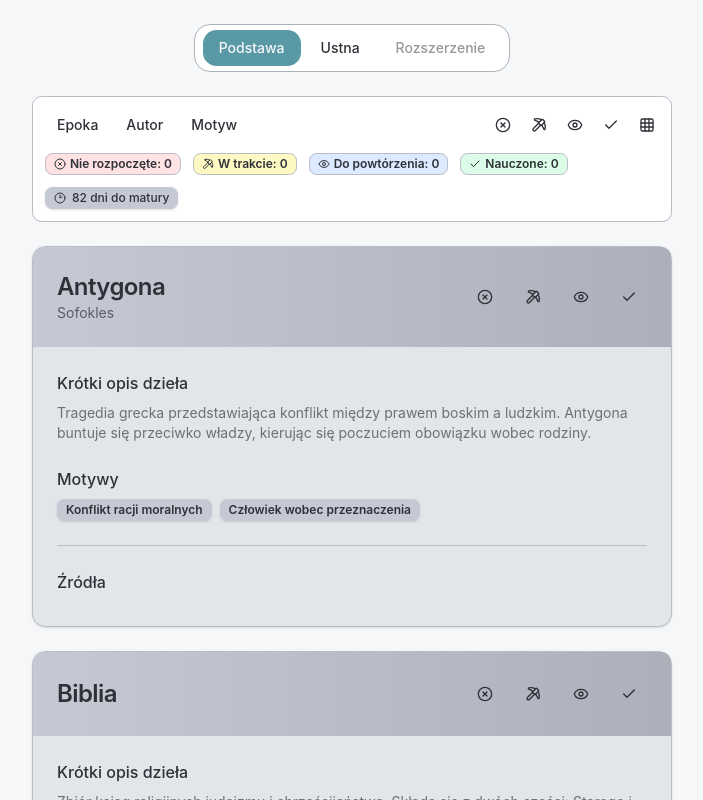
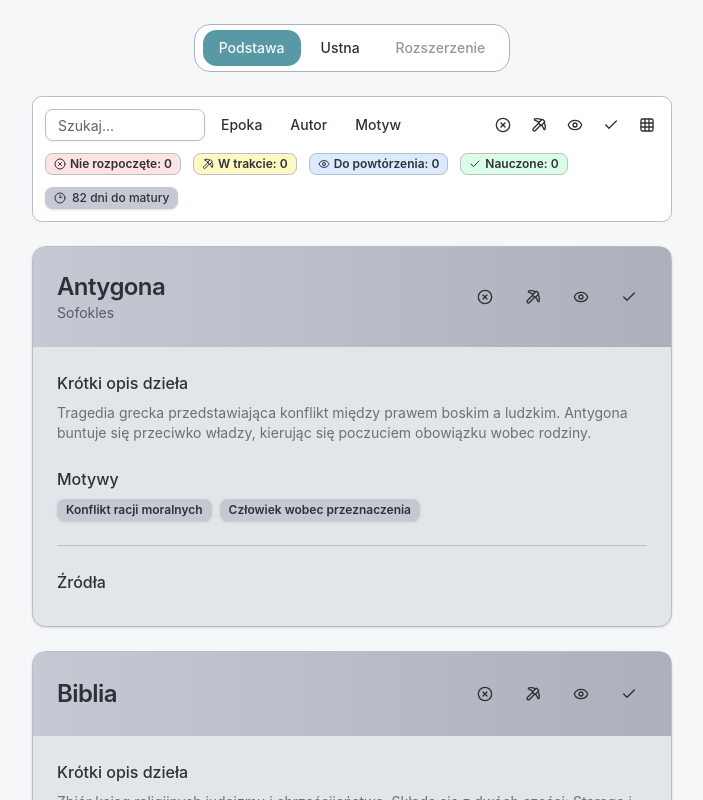
Before and after one commit to pawelz00/matura-check, a React (Vite) app: page / in a window 1280 px wide. Shown: the top 800 px of the page, without its empty margins (288-991 px from the left). Built offline with nearby package versions, Linux system fonts and the light colour scheme.

Commit message:
feat: empty state, search input

```diff
--- /dev/null
+++ b/src/components/empty-state.tsx
@@ -0,0 +1,47 @@
+import { FileQuestion, Filter } from "lucide-react";
+import { Card, CardContent } from "@/components/ui/card";
+import { Button } from "@/components/ui/button";
+import { useFiltersStore } from "@/store/useFiltersStore.ts";
+
+interface EmptyStateProps {
+  title?: string;
+  description?: string;
+  showResetButton?: boolean;
+}
+
+export default function EmptyState({
+  title = "Nie znaleziono",
+  description = "Spróbuj zmienić kryteria wyszukiwania lub filtry, aby zobaczyć więcej wyników.",
+  showResetButton = true,
+}: EmptyStateProps) {
+  const { setSearch, setStatus } = useFiltersStore();
+
+  return (
+    <Card className="w-full  mx-auto border-dashed bg-background/50">
+      <CardContent className="flex flex-col items-center justify-center py-12 text-center space-y-5">
+        <div className="rounded-full bg-muted p-4 w-16 h-16 flex items-center justify-center">
+          <FileQuestion className="h-8 w-8 text-muted-foreground" />
+        </div>
+
+        <div className="space-y-2 max-w-md">
+          <h3 className="text-lg font-medium">{title}</h3>
+          <p className="text-sm text-muted-foreground">{description}</p>
+        </div>
+
+        {showResetButton && (
+          <Button
+            variant="outline"
+            className="mt-4 flex items-center gap-2"
+            onClick={() => {
+              setSearch("");
+              setStatus(null);
+            }}
+          >
+            <Filter className="size-4" />
+            <span>Resetuj filtry</span>
+          </Button>
+        )}
+      </CardContent>
+    </Card>
+  );
+}
--- a/src/components/filters.tsx
+++ b/src/components/filters.tsx
@@ -10,13 +10,15 @@ import { cn } from "@/lib/utils.ts";
 import { GridIcon, ListIcon } from "lucide-react";
 import { useFiltersStore } from "@/store/useFiltersStore.ts";
 import { DataStore, useDataStore } from "@/store/useDataStore.ts";
+import { Input } from "@/components/ui/input.tsx";
 
 export type FiltersProps = {
   showButtonFilters?: boolean;
 };
 
 export default function Filters({ showButtonFilters = true }: FiltersProps) {
-  const { view, setView, status, setStatus } = useFiltersStore();
+  const { view, setView, status, setStatus, search, setSearch } =
+    useFiltersStore();
 
   return (
     <section
@@ -24,6 +26,12 @@ export default function Filters({ showButtonFilters = true }: FiltersProps) {
         "flex justify-between items-center gap-x-1 min-w-full px-3 pt-3 min-h-11"
       }
     >
+      <Input
+        className={"w-40 h-8"}
+        placeholder={"Szukaj..."}
+        value={search}
+        onChange={(e) => setSearch(e.target.value)}
+      />
       {showButtonFilters && (
         <div className={"flex gap-x-1 items-center"}>
           <ButtonFilter filter={"period"}>Epoka</ButtonFilter>
--- a/src/components/question-cards.tsx
+++ b/src/components/question-cards.tsx
@@ -1,16 +1,18 @@
-import { useDataStore } from "@/store/useDataStore";
+import { QuestionsData, useDataStore } from "@/store/useDataStore";
 import { useFiltersStore } from "@/store/useFiltersStore";
 import { cn } from "@/lib/utils.ts";
 import SingleCard from "@/components/question-card/single-card.tsx";
 import { useMemo } from "react";
+import EmptyState from "@/components/empty-state.tsx";
 
 export default function QuestionCards() {
   const { questionsData, questionsStatuses } = useDataStore();
-  const { view, status } = useFiltersStore();
+  const { view, status, search } = useFiltersStore();
 
   const filteredQuestions = useMemo(() => {
+    let newData: QuestionsData[] = [...questionsData];
     if (status) {
-      return questionsData
+      newData = questionsData
         .map((i) => {
           return {
             ...i,
@@ -23,13 +25,34 @@ export default function QuestionCards() {
         })
         .filter((i) => i.questions.length);
     }
-    return questionsData;
-  }, [status]);
+    if (search.length > 0) {
+      newData = newData.map((i) => {
+        return {
+          ...i,
+          questions: i.questions.filter((q) => {
+            return (
+              q.question.toLowerCase().includes(search.toLowerCase()) ||
+              q.motive.toLowerCase().includes(search.toLowerCase())
+            );
+          }),
+        };
+      });
+    }
+    return newData.filter((i) => i.questions.length);
+  }, [status, search]);
 
   const classNames = {
     grid: "grid grid-cols-2 gap-6",
     list: "flex flex-col gap-6",
   };
+
+  if (filteredQuestions.length === 0) {
+    return (
+      <main className="w-full mt-6 items-center">
+        <EmptyState />
+      </main>
+    );
+  }
 
   return (
     <main className={cn("w-full mt-6 items-center", classNames[view])}>
--- a/src/components/stats.tsx
+++ b/src/components/stats.tsx
@@ -50,7 +50,7 @@ export default function Stats({ mode = "default" }: StatsProps) {
       <div className={"flex text-sm gap-x-3"}>
         {Object.values(statusesObj).map((status) => (
           <Badge variant={"outline"} className={status.color} key={status.text}>
-            <status.icon size={16} />
+            <status.icon />
             <span>
               {status.text}: {stats?.[status.status] ?? 0}
             </span>
--- /dev/null
+++ b/src/components/ui/input.tsx
@@ -0,0 +1,21 @@
+import * as React from "react"
+
+import { cn } from "@/lib/utils"
+
+function Input({ className, type, ...props }: React.ComponentProps<"input">) {
+  return (
+    <input
+      type={type}
+      data-slot="input"
+      className={cn(
+        "border-input file:text-foreground placeholder:text-muted-foreground selection:bg-primary selection:text-primary-foreground flex h-9 w-full min-w-0 rounded-md border bg-transparent px-3 py-1 text-base shadow-xs transition-[color,box-shadow] outline-none file:inline-flex file:h-7 file:border-0 file:bg-transparent file:text-sm file:font-medium disabled:pointer-events-none disabled:cursor-not-allowed disabled:opacity-50 md:text-sm",
+        "focus-visible:border-ring focus-visible:ring-ring/50 focus-visible:ring-[3px]",
+        "aria-invalid:ring-destructive/20 dark:aria-invalid:ring-destructive/40 aria-invalid:border-destructive",
+        className
+      )}
+      {...props}
+    />
+  )
+}
+
+export { Input }
--- a/src/store/useFiltersStore.ts
+++ b/src/store/useFiltersStore.ts
@@ -1,11 +1,13 @@
 import { create } from "zustand";
-import {Status} from "@/store/useDataStore.ts";
+import { Status } from "@/store/useDataStore.ts";
 
 export interface FiltersStore {
   view: "grid" | "list";
   setView: (view: "grid" | "list") => void;
   status: Status | null;
   setStatus: (status: Status | null) => void;
+  search: string;
+  setSearch: (search: string) => void;
 }
 
 export const useFiltersStore = create<FiltersStore>((set) => ({
@@ -13,4 +15,6 @@ export const useFiltersStore = create<FiltersStore>((set) => ({
   setView: (view) => set({ view }),
   status: null,
   setStatus: (status) => set({ status }),
+  search: "",
+  setSearch: (search) => set({ search }),
 }));
```
Lines whose indentation alone changed are shown as unchanged.
